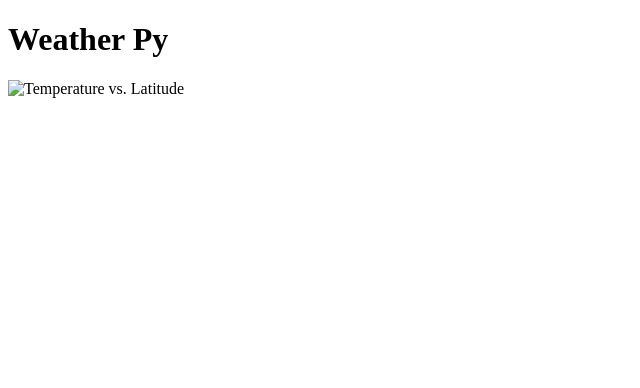
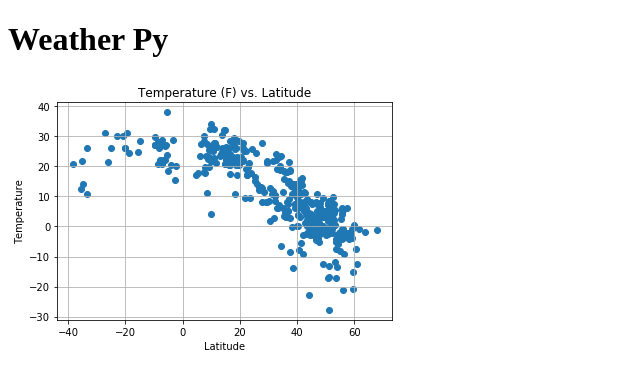
Before and after one commit to filterlesschris/homework, a plain HTML site: page weatherPy_completed/weatherpy.html in a window 1280 px wide. Shown: the whole page, without its empty margins (0-640 px from the left). Drawn offline with Linux system fonts and the light colour scheme.

Commit message:
Fix stuff

```diff
--- a/weatherPy_completed/weatherpy.html
+++ b/weatherPy_completed/weatherpy.html
@@ -7,6 +7,6 @@
 
 <body>
 <h1>Weather Py</h1>
-<img src="/Weatherpy/output_1_0.png" alt="Temperature vs. Latitude">
+<img src="output_1_0.png" alt="Temperature vs. Latitude">
 </body>
 </html>
```
